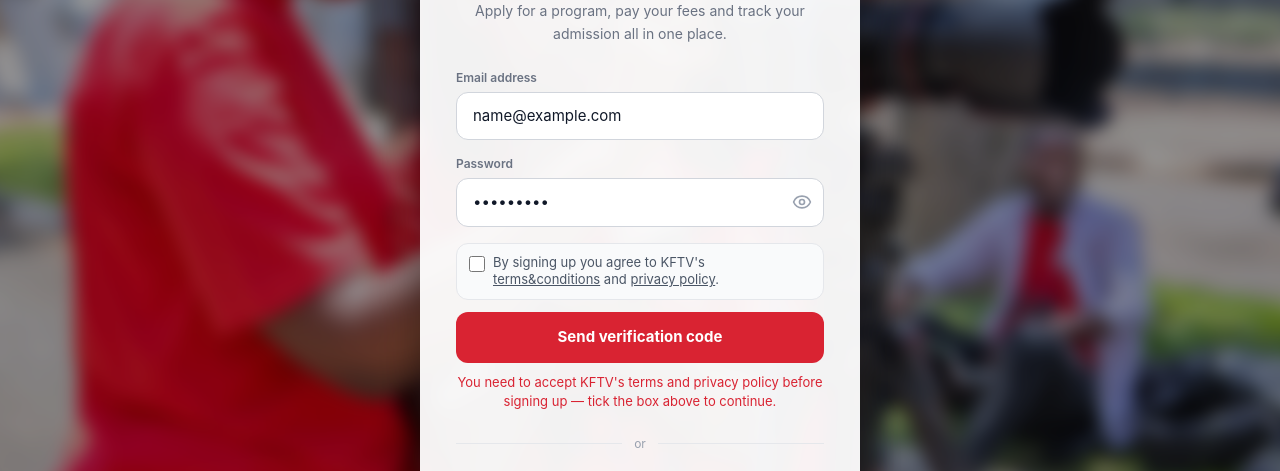
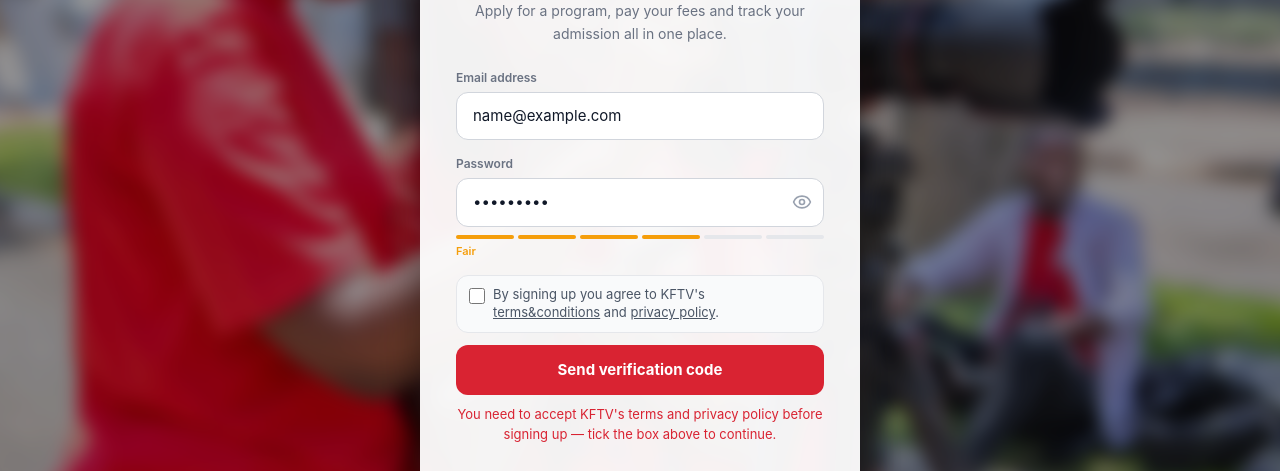
Before and after one commit to Ufitumuragearcade/kftv-staging, a React (Vite) app: page /login in a window 1280 px wide. Both pictures are taken after typing "name@example.com", "Sample123" into the empty fields and a click on the button "Send verification code". Shown: the part 322-793 px from the top of the page. Built offline with nearby package versions, Linux system fonts and the light colour scheme; no server answers.

Commit message:
Password strength validation with visual indicator on signup

```diff
--- a/src/pages/Login.jsx
+++ b/src/pages/Login.jsx
@@ -16,6 +16,20 @@ import {
 } from "../lib/firebase";
 
 const EMAIL_RE = /^[^\s@]+@[^\s@]+\.[^\s@]+$/;
+
+function checkPasswordStrength(pw) {
+  if (!pw) return { score: 0, label: "", color: "" };
+  let score = 0;
+  if (pw.length >= 6) score++;
+  if (pw.length >= 8) score++;
+  if (pw.length >= 12) score++;
+  if (/[a-z]/.test(pw) && /[A-Z]/.test(pw)) score++;
+  if (/\d/.test(pw)) score++;
+  if (/[^a-zA-Z0-9]/.test(pw)) score++;
+  if (score <= 2) return { score, label: "Weak", color: "#d92332" };
+  if (score <= 4) return { score, label: "Fair", color: "#f59e0b" };
+  return { score, label: "Strong", color: "#16a34a" };
+}
 
 // Turn Firebase/technical errors into plain, human-readable messages.
 function friendlyError(err) {
@@ -183,7 +197,12 @@ const Login = () => {
       return;
     }
     if (password.length < 6) {
-      setMsg({ type: "error", text: "Please choose a password with at least 6 characters." });
+      setMsg({ type: "error", text: "Password must be at least 6 characters long." });
+      return;
+    }
+    const pwStrength = checkPasswordStrength(password);
+    if (pwStrength.score <= 2) {
+      setMsg({ type: "error", text: "Your password is too weak. Add uppercase letters, numbers, or symbols to make it stronger." });
       return;
     }
     if (!agreed) {
@@ -576,6 +595,32 @@ setAcctType(exists === false ? "new" : null);
                       {showPw ? <EyeOff className="h-5 w-5" /> : <Eye className="h-5 w-5" />}
                     </button>
                   </div>
+                  {password.length > 0 && (
+                    <div className="mt-2">
+                      <div className="flex gap-1">
+                        {[1, 2, 3, 4, 5, 6].map((i) => (
+                          <div
+                            key={i}
+                            className="h-1 flex-1 rounded-full transition-colors duration-200"
+                            style={{
+                              backgroundColor:
+                                i <= checkPasswordStrength(password).score
+                                  ? checkPasswordStrength(password).color
+                                  : "#e5e7eb"
+                            }}
+                          />
+                        ))}
+                      </div>
+                      <p
+                        className="mt-1 text-[11px] font-semibold"
+                        style={{ color: checkPasswordStrength(password).color }}
+                      >
+                        {checkPasswordStrength(password).label}
+                        {checkPasswordStrength(password).score <= 2 &&
+                          " — add uppercase, numbers, or symbols"}
+                      </p>
+                    </div>
+                  )}
                   <div className="mt-4 flex items-start gap-2 rounded-xl border border-gray-200 bg-gray-50 px-3 py-2.5">
                     <input
                       id="agree-terms"
```
